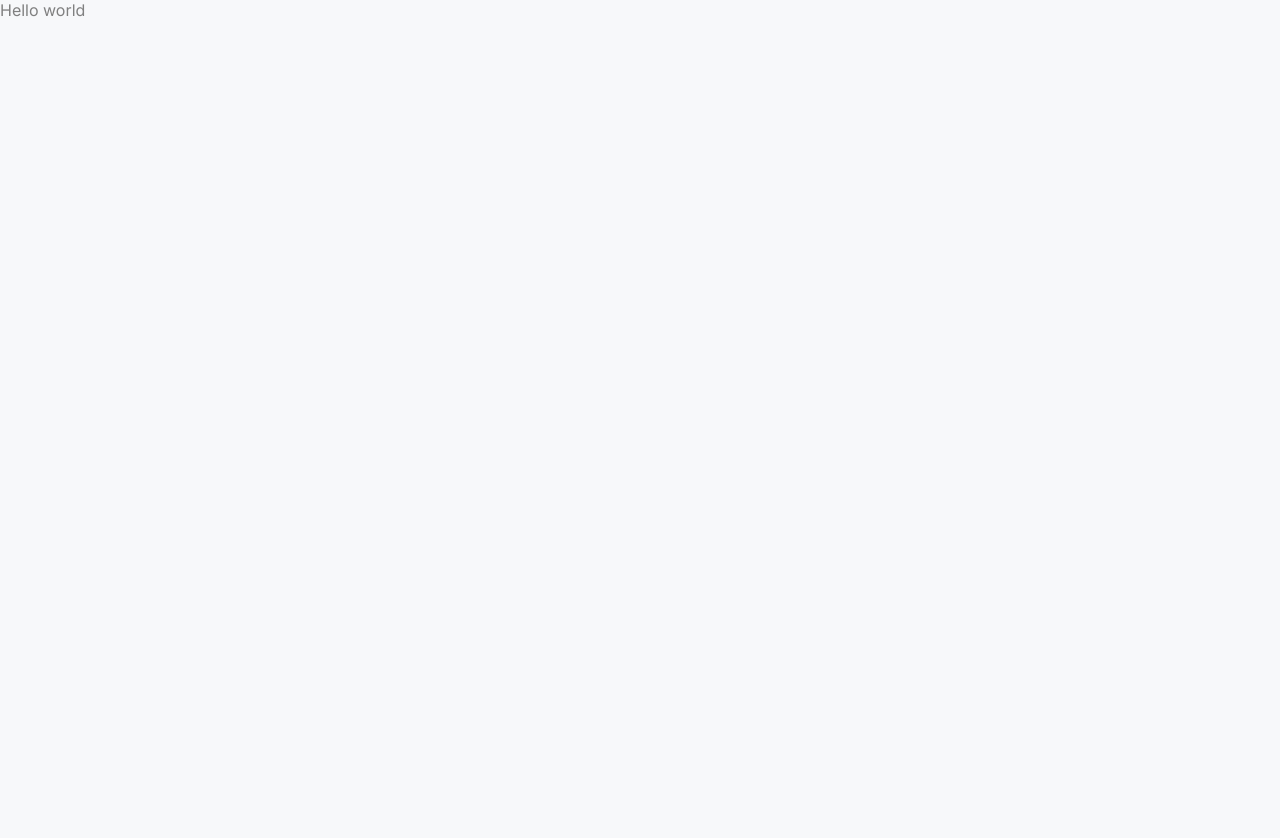
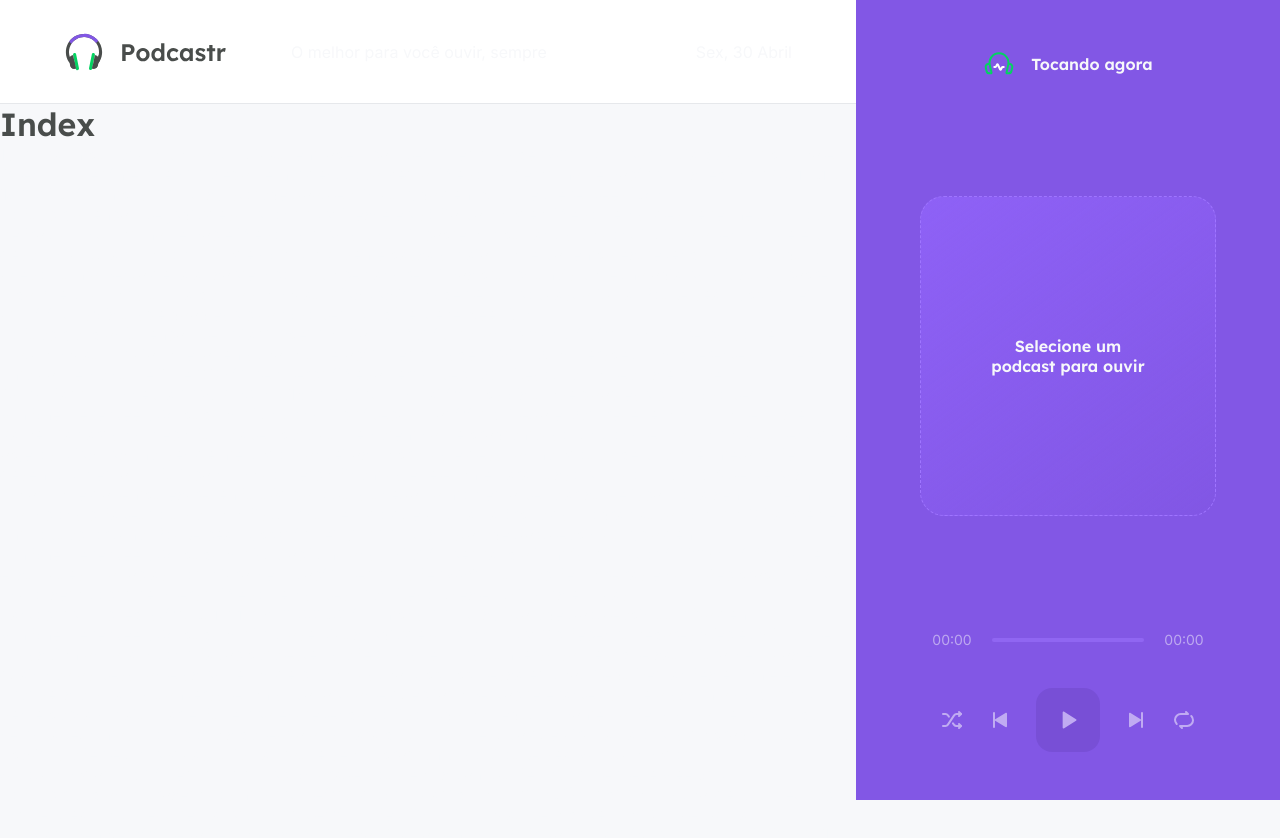
Before and after one commit to OctavioArruda/podcastr, a Next.js app: page / in a window 1280 px wide. Shown: the top 838 px of the page. Before the commit the page ends 800 px from the top, so only its background shows below. Built offline with nearby package versions, Linux system fonts and the light colour scheme; data requests are answered from the project's data file.

Commit message:
Header components and styles

```diff
--- a/package.json
+++ b/package.json
@@ -5,9 +5,11 @@
   "scripts": {
     "dev": "next dev",
     "build": "next build",
-    "start": "next start"
+    "start": "next start",
+    "server": "json-server server.json -w -d 750 -p 3333"
   },
   "dependencies": {
+    "date-fns": "^2.21.1",
     "next": "10.1.3",
     "react": "17.0.2",
     "react-dom": "17.0.2",
@@ -16,6 +18,7 @@
   "devDependencies": {
     "@types/node": "^14.14.41",
     "@types/react": "^17.0.3",
+    "json-server": "^0.16.3",
     "typescript": "^4.2.4"
   }
 }
--- a/src/components/Header/index.tsx
+++ b/src/components/Header/index.tsx
@@ -1,7 +1,19 @@
+import format from 'date-fns/format';
+import ptBR from 'date-fns/locale/pt-BR';
+import styles from './styles.module.scss';
+
 export function Header() {
+  const currentDate = format(new Date(), 'EEEEEE, d MMMM', {
+    locale: ptBR,
+  });
+
   return (
-    <header>
-
+    <header className={styles.headerContainer}>
+      <img src="/logo.svg" alt="Podcastr"/>
+      <p>O melhor para você ouvir, sempre</p>
+      <span>{currentDate}</span>
     </header>
   );
 }
+
+export default Header;
--- a/src/components/Header/styles.module.scss
+++ b/src/components/Header/styles.module.scss
@@ -0,0 +1,19 @@
+.headerContainer {
+  background: var(--white);
+  height: 6.5rem;
+  display: flex;
+  align-items: center;
+  padding: 2rem 4rem;
+  border-bottom: 1px solid var(--gray-100);
+
+  p {
+    margin-left: 2rem;
+    padding: 0.25rem 0 0.25rem 2rem;
+    border-left: 1ps solid var(--var-gray-100);
+  }
+
+  span {
+    margin-left: auto;
+    text-transform: capitalize;
+  }
+}
--- /dev/null
+++ b/src/components/Player/index.tsx
@@ -0,0 +1,46 @@
+import styles from './styles.module.scss';
+
+export function Player() {
+  return (
+    <div className={styles.playerContainer}>
+      <header>
+        <img src="/playing.svg" alt="Tocando agora" />
+        <strong>Tocando agora</strong>
+      </header>
+
+      <div className={styles.emptyPlayer}>
+        <strong>Selecione um podcast para ouvir</strong>
+      </div>
+
+      <footer className={styles.empty}>
+        <div className={styles.progressBar}>
+          <span>00:00</span>
+          <div className={styles.slider}>
+            <div className={styles.emptySlider} />
+          </div>
+          <span>00:00</span>
+        </div>
+
+        <div className={styles.buttons}>
+          <button type="button">
+            <img src="/shuffle.svg" alt="Embaralhar" />
+          </button>
+          <button type="button">
+            <img src="/play-previous.svg" alt="Tocar anterior"/>
+          </button>
+          <button type="button" className={styles.playButton}>
+            <img src="/play.svg" alt="Tocar"/>
+          </button>
+          <button type="button">
+            <img src="/play-next.svg" alt="Tocar próxima" />
+          </button>
+          <button type="button">
+            <img src="/repeat.svg" alt="Repetir"/>
+          </button>
+        </div>
+      </footer>
+    </div>
+  );
+}
+
+export default Player;
--- /dev/null
+++ b/src/components/Player/styles.module.scss
@@ -0,0 +1,87 @@
+.playerContainer {
+  padding: 3rem 4rem;
+  width: 26.5rem;
+  height: 100vh;
+  background: var(--purple-500);
+  display: flex;
+  flex-direction: column;
+  align-items: center;
+  justify-content: space-between;
+
+  header {
+    display: flex;
+    align-items: center;
+    gap: 1rem;
+  }
+
+  strong {
+    font-family: Lexend, sans-serif;
+    font-weight: 600;
+  }
+
+  footer {
+    align-self: stretch;
+
+    &.empty {
+      opacity: 0.5;
+    }
+  }
+}
+
+.emptyPlayer {
+  width: 100%;
+  height: 20rem;
+  border: 1.5px dashed var(--purple-300);
+  border-radius: 1.5rem;
+  background: linear-gradient(143.8deg, rgba(145, 100, 250, 0.8) 0%, rgba(0, 0, 0, 0,) 100%);
+  padding: 4rem;
+  text-align: center;
+  display: flex;
+  align-items: center;
+  justify-content: center;
+}
+
+.progressBar {
+  display: flex;
+  align-items: center;
+  gap: 0.5rem;
+  font-size: 0.875rem;
+
+  span {
+    display: inline-block;
+    width: 4rem;
+    text-align: center;
+  }
+}
+
+.slider {
+  flex: 1;
+
+  .emptySlider {
+    width: 100%;
+    height: 4px;
+    background: var(--purple-300);
+    border-radius: 2px;
+  }
+}
+
+.buttons {
+  display: flex;
+  align-items: center;
+  justify-content: center;
+  margin-top: 2.5rem;
+  gap: 1.5rem;
+
+  button {
+    background: transparent;
+    border: 0;
+    font-size: 0;
+
+    &.playButton {
+      width: 4rem;
+      height: 4rem;
+      border-radius: 1rem;
+      background: var(--purple-800);
+    }
+  }
+}
--- a/src/pages/_app.tsx
+++ b/src/pages/_app.tsx
@@ -1,7 +1,18 @@
 import '../styles/global.scss';
+import { Header } from '../components/Header';
+import { Player } from '../components/Player';
+import styles from '../styles/app.module.scss';
 
 function MyApp({ Component, pageProps }) {
-  return <Component {...pageProps} />
+  return (
+    <div className={styles.wrapper}>
+      <main>
+        <Header />
+        <Component {...pageProps} />
+      </main>
+      <Player />
+    </div>
+  )
 }
 
 export default MyApp;
--- a/src/pages/index.tsx
+++ b/src/pages/index.tsx
@@ -1,5 +1,48 @@
-export default function Home() {
+import { useEffect } from "react"
+
+export default function Home(props) {
+  console.log(props.episodes);
+  /* Fetching api data with SPA strategy */
+  useEffect(() => {
+    fetch('http://localhost:3333/episodes')
+      .then(response => response.json())
+      .then(data => console.log(data))
+  }, []);
+
   return (
-  <div>Hello world</div>
+    <div>
+      <h1>Index</h1>
+      <p>{JSON.stringify(props.episodes)}</p>
+    </div>
   )
 }
+
+/* Fetching api data with the SSR strategy */
+export async function getServerSideProps() {
+  /* This data is loaded everytime someone access the application */
+  const response = await fetch('http://localhost:3333/episodes');
+  const data = await response.json();
+
+  return {
+    props: {
+      episodes: data,
+    }
+  }
+}
+
+/* Fetching api data with the SSR(Server-Side Rendering) strategy
+- Só funciona em produção!
+export async function getServerSideProps() {
+  This data is loaded everytime someone access the application
+  const response = await fetch('http://localhost:3333/episodes');
+  const data = await response.json();
+
+  return {
+    props: {
+      episodes: data,
+    }
+  },
+  // Propriedade que torna essa requisição SSG(Static Site Generation)
+  revalidate: 60 * 60 * 8, // 60 segundos * 60 minutos * 8, a cada 8 horas os dados serão atualizados
+}
+*/
--- /dev/null
+++ b/src/styles/app.module.scss
@@ -0,0 +1,7 @@
+.wrapper {
+  display: flex;
+
+  main {
+    flex: 1;
+  }
+}
--- a/src/styles/global.scss
+++ b/src/styles/global.scss
@@ -39,7 +39,7 @@ body {
 
 body, input, textarea, button {
   font: 500 1rem Inter, sans-serif;
-  color: var(--gray-500);
+  color: var(--gray-50);
 }
 
 h1, h2, h3, h4, h5, h6 {
```
Also changed, not shown: 1 other file (tests, documents, lock files or other folders).
